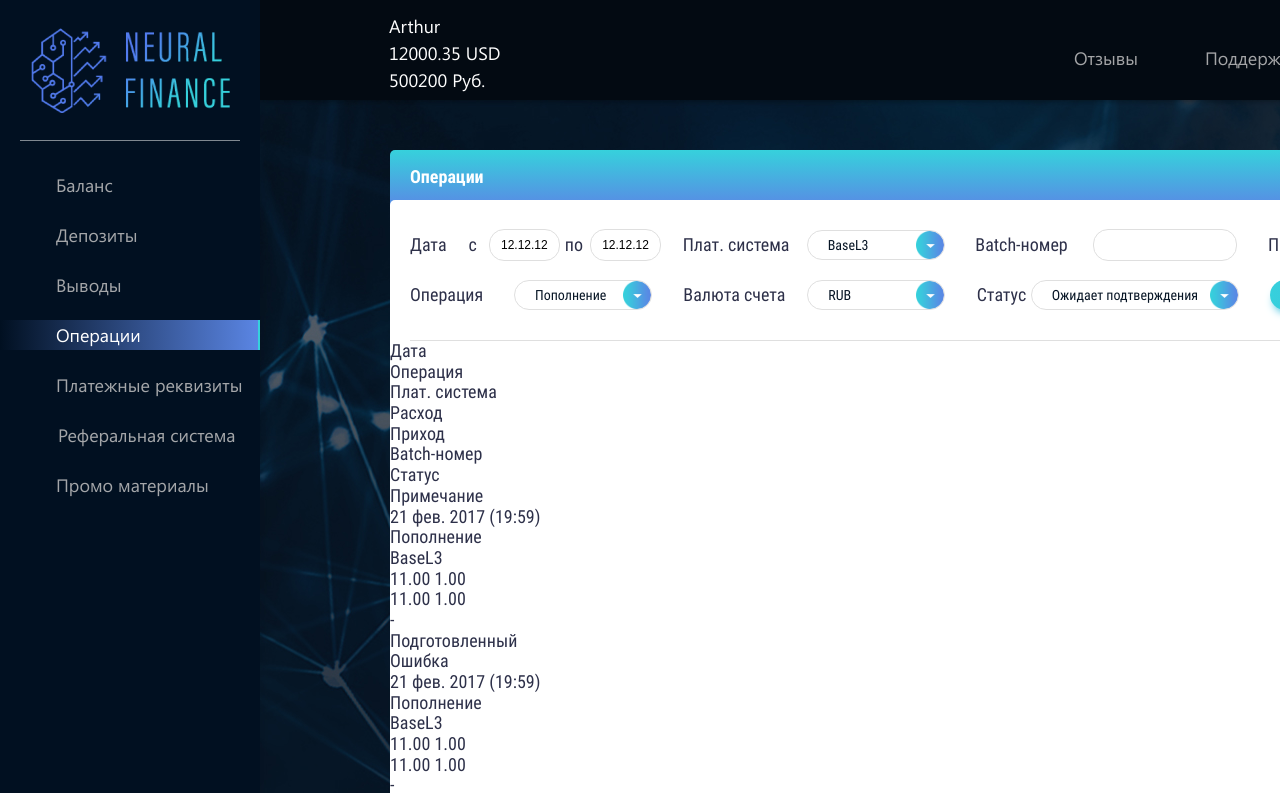
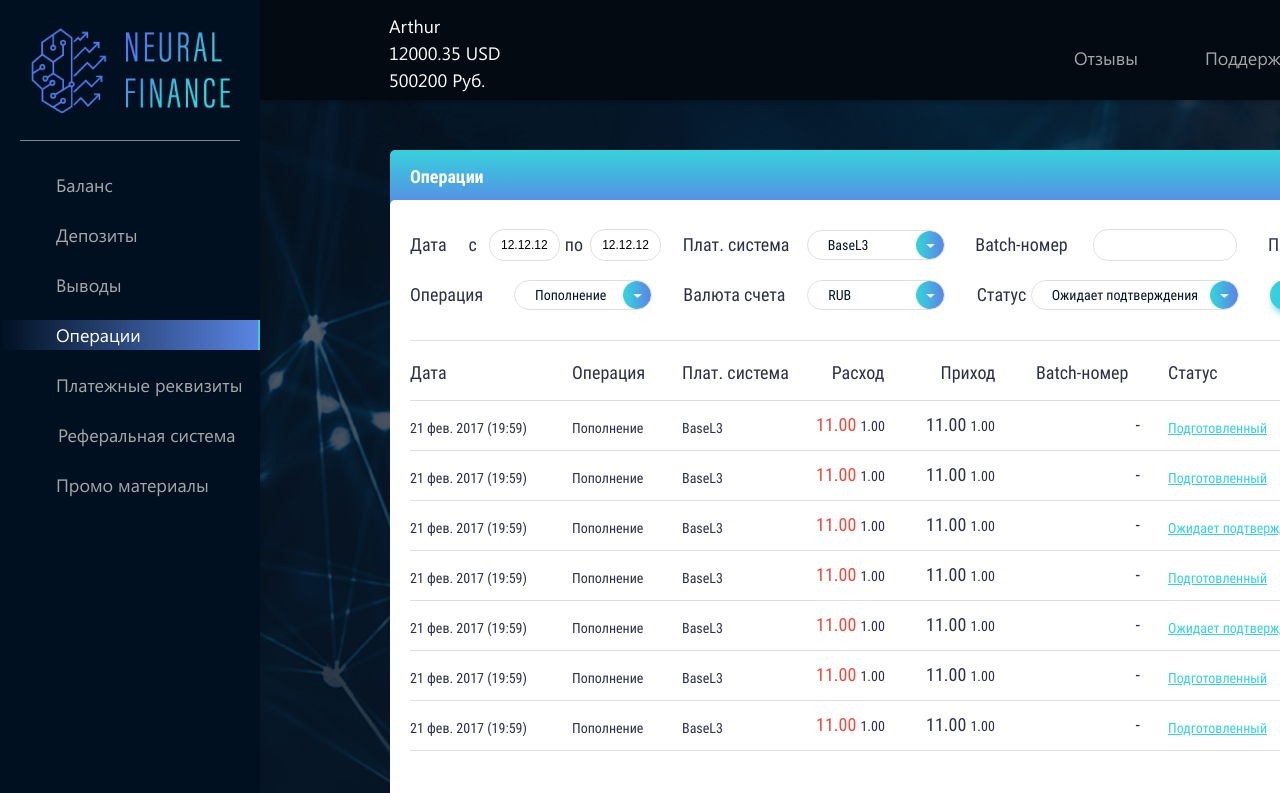
Before and after one commit to isuknovalnik/nf, a website: page source/operations.html in a window 1280 px wide. Shown: the top 793 px of the page. Drawn offline with nearby package versions, Linux system fonts and the light colour scheme; files that its build step writes are made by us from their sources.

Commit message:
Операции таблица стили

```diff
--- /dev/null
+++ b/source/styles/blocks/operations-table.scss
@@ -0,0 +1,96 @@
+.operations-table {
+  display: block;
+  width: 1100px;
+  margin: 8px auto 0;
+  color: $operations-color;
+
+  &__row {
+    display: flex;
+    align-items: flex-end;
+    height: 35px;
+    padding-bottom: 14px;
+    border-bottom: 1px solid $account-border;
+
+    &:first-child {
+      padding-bottom: 16px;
+    }
+  }
+
+  &__cell {
+    font-size: 14px;
+    font-weight: 400;
+
+    &_date {
+      width: 132px;
+      margin-right: 30px;
+    }
+
+    &_type {
+      width: 84px;
+      margin-right: 26px;
+    }
+
+    &_system {
+      width: 110px;
+      margin-right: 24px;
+    }
+
+    &_expense {
+      width: 84px;
+      margin-right: 26px;
+      font-size: 18px;
+      color: $operations-expense;
+    }
+
+    &_income {
+      width: 84px;
+      margin-right: 26px;
+      font-size: 18px;
+    }
+
+    &_batch {
+      width: 104px;
+      margin-right: 28px;
+      font-size: 18px;
+      text-align: right;
+    }
+
+    &_state {
+      width: 160px;
+      margin-right: 36px;
+      color: $nf-int;
+      text-decoration: underline;
+    }
+
+    &_note {
+     width: 120px;
+    }
+
+    &_heading {
+      font-size: 18px;
+    }
+
+    &_expense.operations-table__cell_heading {
+      color: $operations-color;
+      text-align: center;
+    }
+
+    &_income.operations-table__cell_heading {
+      text-align: center;
+    }
+
+    &_batch.operations-table__cell_heading {
+      text-align: left;
+    }
+
+    &_state.operations-table__cell_heading {
+      color: $operations-color;
+      text-decoration: none;
+    }
+  }
+
+  &__cell-ext {
+    font-size: 14px;
+    color: $operations-color;
+  }
+}
--- a/source/styles/style.scss
+++ b/source/styles/style.scss
@@ -64,6 +64,7 @@
 @import 'blocks/settings.scss';
 @import 'blocks/account-heading.scss';
 @import 'blocks/operations.scss';
+@import 'blocks/operations-table.scss';
 
 @import 'blocks/withdraw.scss';
 @import 'blocks/account-pagination.scss';
--- a/source/styles/variables.scss
+++ b/source/styles/variables.scss
@@ -33,6 +33,7 @@ $account-user-text: #fefefe;
 $account-border: #dfdfdf;
 $account-shadow: #3ec1de;
 $operations-color: #2d3049;
+$operations-expense: #ef473a;
 
 $use-item-border: #e8e9ec;
 
```
